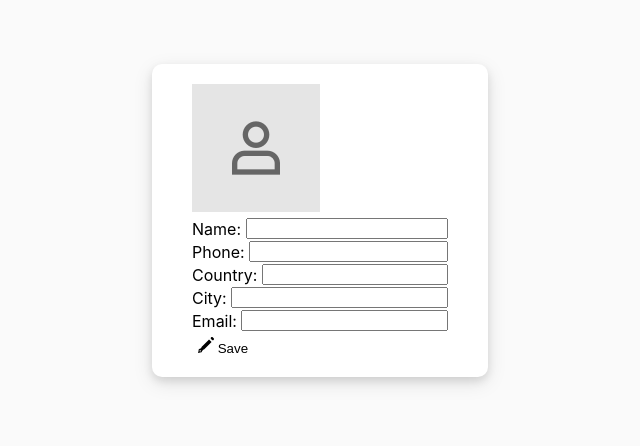
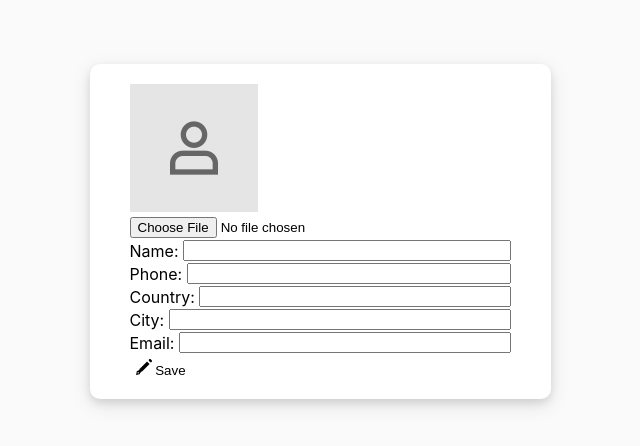
Before and after one commit to 10hoe/prospectum-exercise, a React (Vite) app: page / in a window 1280 px wide. Both pictures are taken after a click on the button "Edit". Shown: the top 446 px of the page, without its empty margins (320-960 px from the left). Built offline with nearby package versions, Linux system fonts and the light colour scheme; no server answers.

Commit message:
add image upload

```diff
--- a/src/components/Usercard.jsx
+++ b/src/components/Usercard.jsx
@@ -25,12 +25,25 @@ const Usercard = ({ className, userProps, setUserProps }) => {
     // Toggle edit mode
     const handleClick = () => setEditMode(!editMode)
 
+    // Upload a new image if the user wants to change it
+    const handleImageUpload = (e) => {
+        const file = e.target.files[0];
+        if (file) {
+          const reader = new FileReader();
+          reader.onload = () => {
+            setUserProps({ ...userProps, imageUrl: reader.result });
+          };
+          reader.readAsDataURL(file);
+        }
+    }
+
     // Conditional rendering based on edit mode
     if(editMode){
         return (
             <div className={className}>
                 <form className="user-edit-form" onKeyDown={handleKeydown}>
                     <img src={imageUrl}></img>
+                    <input type="file" onChange={handleImageUpload}/>
                     <div>Name:&nbsp;
                         <input type="text" value={name} onChange={(e) => setUserProps({ ...userProps, name: e.target.value })} />
                     </div>
```
